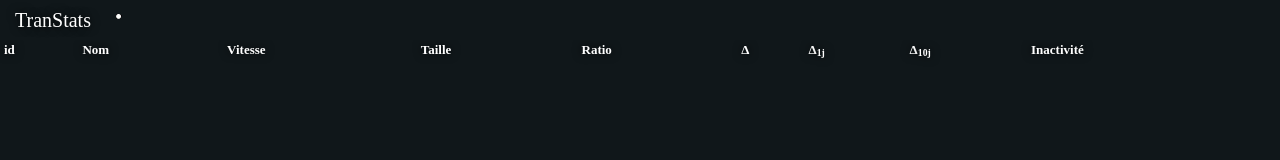
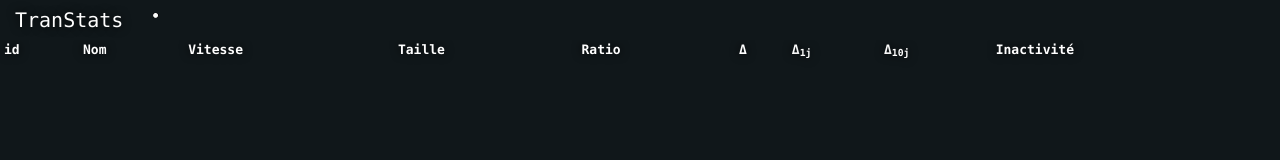
Before and after one commit to as0n/TranStats, a plain HTML site: page web/index.html in a window 1280 px wide. Drawn offline with nearby package versions, Linux system fonts and the light colour scheme.

Commit message:
Added computer font for Windows.

```diff
--- a/web/style.css
+++ b/web/style.css
@@ -1,7 +1,7 @@
 body {
 	background : #333333;
 	color : white;
-	font-family : "Ubuntu Mono";
+	font-family : "Ubuntu Mono", Consolas;
 	font-size : 13px;
 	margin : 0;
 	text-shadow : 0 0 10px black;
```
